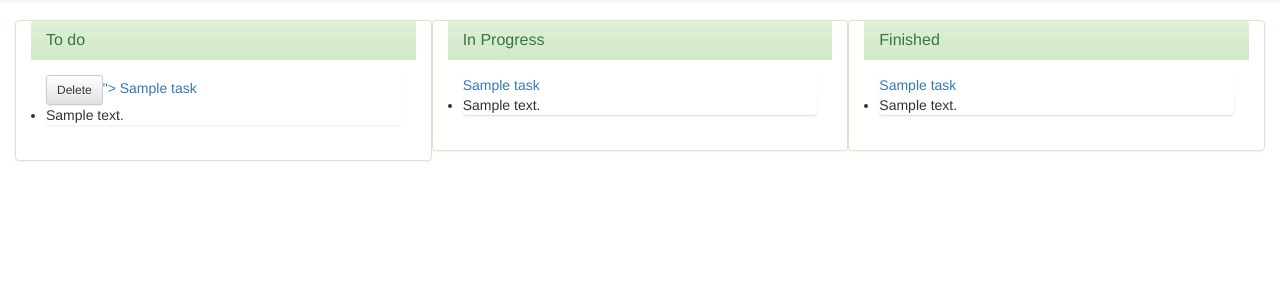
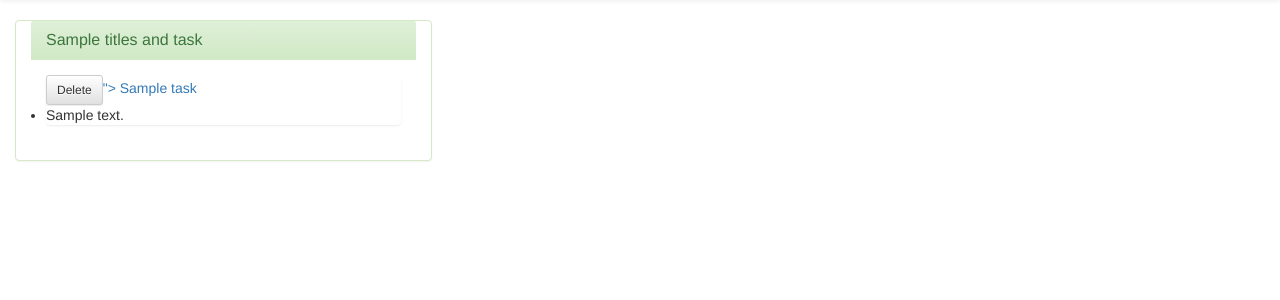
Before and after one commit to rgunther30/kanban, a Django app: template board/templates/board/index.html in a window 1280 px wide. Shown: the part 52-352 px from the top of the page. Run offline with Django 3.2, Linux system fonts and the light colour scheme; tables that the repository leaves empty hold one stand-in row (values such as "Sample post"); the template is opened without the code that fills it: values that come from a table or form of the project are taken from there, most other values are stand-ins (such as "Sample title", 1, 10 or a date in 2020); some libraries are stand-ins or nearby versions.

Commit message:
Refactored dashboard template code.

```diff
--- a/board/templates/board/index.html
+++ b/board/templates/board/index.html
@@ -3,20 +3,22 @@
 {% block title %}Dashboard{% endblock %}
 
 {% block content %}
-{% if todo %}
+{% if titles_and_tasks %}
 <script>
 $(function () {
   $('[data-toggle="popover"]').popover()
 })
 </script>
+    {% for title, group in titles_and_tasks %}
     <div class="panel panel-success col-md-4">
       <div class="panel-heading">
-    <h3 class="panel-title">To do</h3>
+        <h3 class="panel-title">{{ title }}</h3>
       </div>
       <div class="panel-body">
         <ul class='list-group'>
-		{% for task in todo %}
+            {% for task in group %}
                 <a data-toggle="popover" data-html="true" data-container="body"
+                   data-trigger="focus" tabindex="0"
                    title="Creator: {{ task.creator }} Created on: {{ task.creation_date }}"
                    data-content="<form method='POST' action='{% url 'board:delete' %}'>
                                {% csrf_token %}
@@ -27,44 +29,8 @@
         </ul>
       </div>
     </div>
-
-<div class="panel panel-success col-md-4">
-  <div class="panel-heading">
-    <h3 class="panel-title">In Progress</h3>
-  </div>
-  <div class="panel-body">
-    <ul class='list-group'>
-		{% for task in inprogress %}
-			<a data-toggle="popover" data-container="body" title="Creator: {{ task.creator }}" data-content="Created on: {{ task.creation_date }}">{{ task.name }}</a>
-			<li class='list-group'>{{ task.description }}</li>
     {% endfor %}
-	</ul>
-  </div>
-</div>
-
-<div class="panel panel-success col-md-4">
-  <div class="panel-heading">
-    <h3 class="panel-title">Finished</h3>
-  </div>
-  <div class="panel-body">
-    <ul class='list-group'>
-		{% for task in finished %}
-			<a data-toggle="popover" data-container="body" title="Creator: {{ task.creator }}" data-content="Created on: {{ task.creation_date }}">{{ task.name }}</a>
-			<li class='list-group'>{{ task.description }}</li>
-		{% endfor %}
-	</ul>
-  </div>
-</div>
-
 {% else %}
     <p>No tasks here yet!</p>
 {% endif %}
-<script>
-$( document ).ready(function() {
-    $("input[type='button']").click(function(){
-        console.log($(this).attr('value'));
-    });
-    console.log( "button doesn't wanna work!" );
-});
-</script>
 {% endblock %}
--- a/board/views.py
+++ b/board/views.py
@@ -20,7 +20,11 @@
     todo = Task.objects.filter(creator=current_user, state='To do')
     inprogress = Task.objects.filter(creator=current_user, state='In Progress')
     finished = Task.objects.filter(creator=current_user, state='finished')
-    return render(request, 'board/index.html', { 'todo': todo, 'inprogress': inprogress, 'finished': finished })
+    tasks = [todo, inprogress, finished]
+    titles = ["To do", "In Progress", "Finished"]
+    titles_and_tasks = zip(titles, tasks)
+    print titles_and_tasks
+    return render(request, 'board/index.html', { 'titles_and_tasks': titles_and_tasks })
 
 @login_required
 def ProfileView(request):
```
Also changed, not shown: 1 other file. Lines whose indentation alone changed are shown as unchanged.
